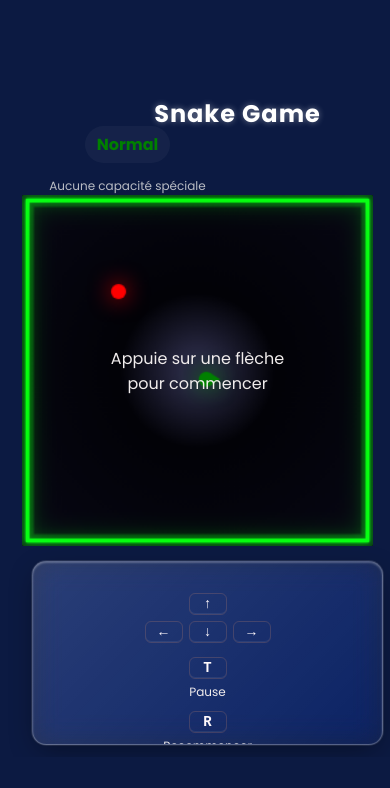
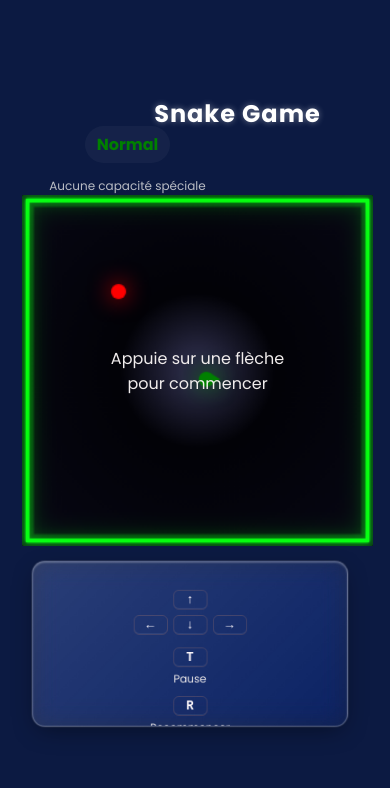
Before and after one commit to Walie-Matthieu/snake-game, a Next.js app: page / in a window 390 px wide. Shown: the top 788 px of the page. Built offline with nearby package versions, Linux system fonts and the light colour scheme.

Commit message:
Scale pannel control

```diff
--- a/app/components/SnakeGame.tsx
+++ b/app/components/SnakeGame.tsx
@@ -1048,8 +1048,8 @@ export default function SnakeGame({
             width: controlsAbsolute ? CONTROL_WIDTH : '100%',
             height: controlsAbsolute ? `${CONTROL_HEIGHT}px` : 'auto',
             // Permet déplacer le panneau des touches si besoin
-            transform: `translate(var(--controls-offset-x, 80px),
-                                   var(--controls-offset-y, 105px))`,
+            transform: `translate(var(--controls-offset-x, 0px), var(--controls-offset-y, 0px)) scale(var(--control-scale, 1))`,
+            transformOrigin: 'top left',
             overflowY: controlsAbsolute ? 'auto' : 'visible',
             display: 'flex',
             flexDirection: 'column',
--- a/app/page.module.css
+++ b/app/page.module.css
@@ -447,9 +447,11 @@
   }
 
   :root {
-    --control-width: 80px;  /* <- ajuste largeur panneau touches ici */
+    --control-width: 10px;  /* <- ajuste largeur panneau touches ici */
     --control-height: 180px; /* <- ajuste hauteur panneau touches ici */
+
     --container-gap: 12px;
+
     --canvas-size: 80px; /* <-- taille du canvas sur mobile : ajuste ici */
   }
 
@@ -492,5 +494,16 @@
     top: 8px;
     transform: translateX(-50%) translateY(var(--title-offset-y, 0));
   }
+}
 
+/* Mobile (320px - 600px) */
+@media (min-width: 320px) and (max-width: 600px) {
+  .gameLeft {
+    /* Déplacement si besoin */
+    --controls-offset-x: -30px;
+    --controls-offset-y: 0px;
+
+    /* Taille du panneau (1 = normal, <1 réduit, >1 agrandit) */
+    --control-scale: 0.9;
+  }
 }
```
